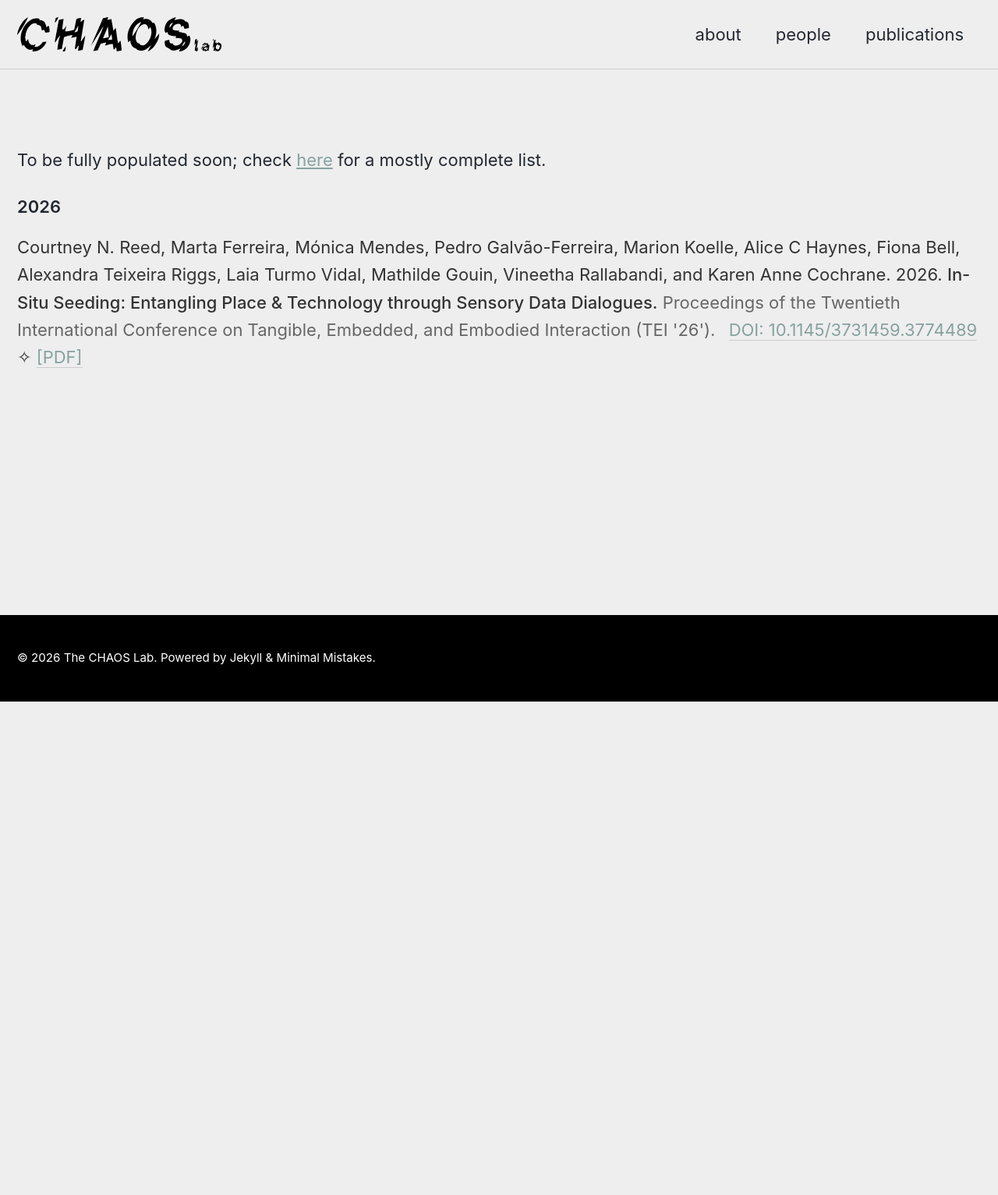
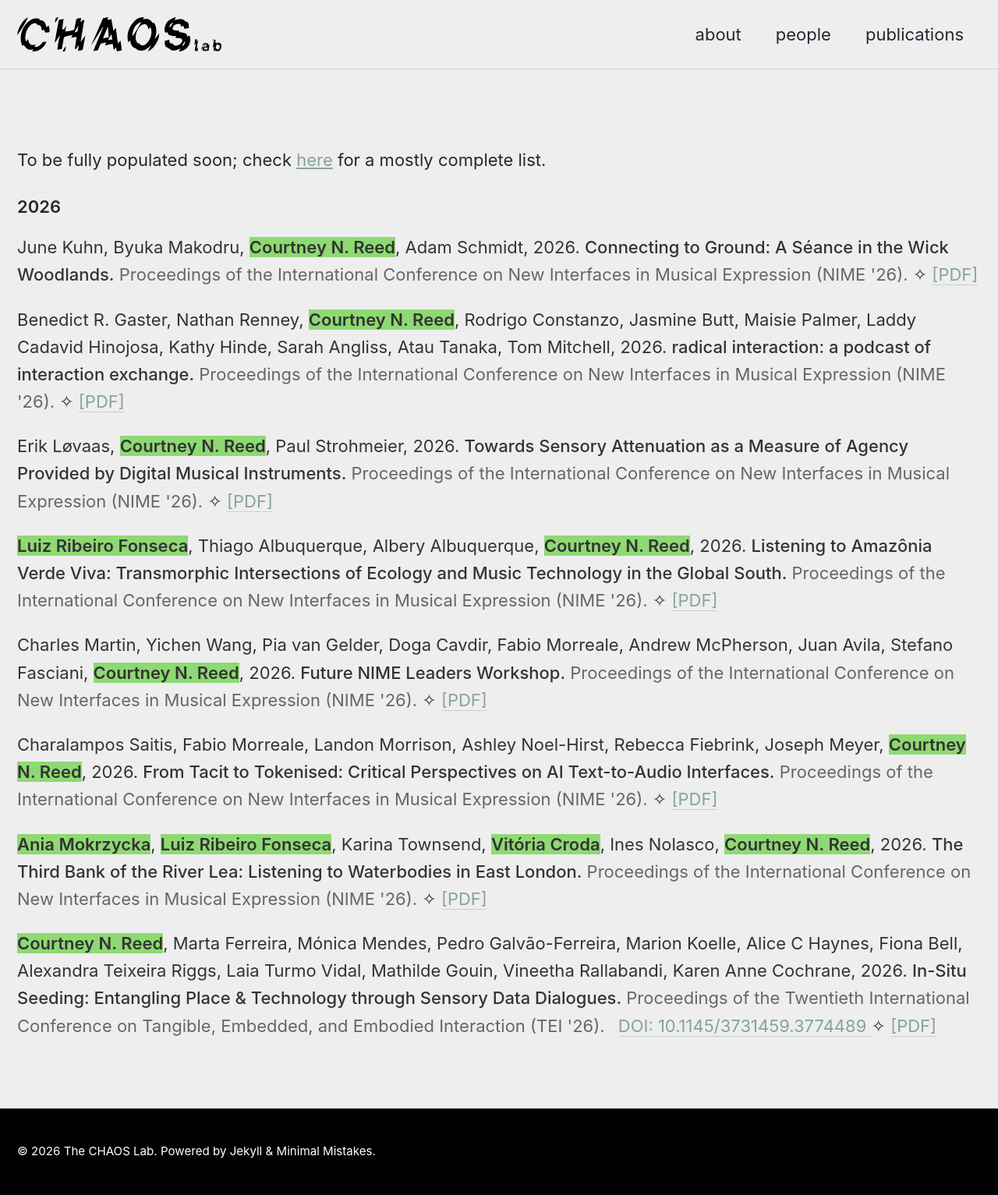
Before and after one commit to thechaoslab/site, a Jekyll site: the page built from _pages/publications.md, in a window 1280 px wide. Shown: the whole page at 78% size. Built offline with Jekyll 4.4.1, drawn with Linux system fonts in a browser that asks for light colours; cached includes are drawn as plain includes; before the commit the page ends 900 px from its top, so only the background shows below that.

Commit message:
add 2026 pubs and formatting

```diff
--- a/_config.yml
+++ b/_config.yml
@@ -331,3 +331,10 @@ defaults:
       comments: # true
       share: true
       related: true
+
+# Lab Members (for pub list)
+lab_members:
+  - "Courtney N. Reed"
+  - "Luiz Ribeiro Fonseca"
+  - "Ania Mokrzycka"
+  - "Vitória Croda"
--- a/_data/publications.yml
+++ b/_data/publications.yml
@@ -2,16 +2,54 @@
 
 - year: 2026
   items:
-    - authors: "Courtney N. Reed, Marta Ferreira, Mónica Mendes, Pedro Galvão-Ferreira, Marion Koelle, Alice C Haynes, Fiona Bell, Alexandra Teixeira Riggs, Laia Turmo Vidal, Mathilde Gouin, Vineetha Rallabandi, and Karen Anne Cochrane"
+
+    - authors: "June Kuhn, Byuka Makodru, Courtney N. Reed, Adam Schmidt"
+      title: "Connecting to Ground: A Séance in the Wick Woodlands"
+      venue: "Proceedings of the International Conference on New Interfaces in Musical Expression (NIME '26)"
+      doi: ""
+      pdf: "Kuhn_NIME2026_ConnectingGround.pdf"
+
+    - authors: "Benedict R. Gaster, Nathan Renney, Courtney N. Reed, Rodrigo Constanzo, Jasmine Butt, Maisie Palmer, Laddy Cadavid Hinojosa, Kathy Hinde, Sarah Angliss, Atau Tanaka, Tom Mitchell"
+      title: "radical interaction: a podcast of interaction exchange"
+      venue: "Proceedings of the International Conference on New Interfaces in Musical Expression (NIME '26)"
+      doi: ""
+      pdf: "Gaster_NIME2026_radicalinteraction.pdf"
+
+    - authors: "Erik Løvaas, Courtney N. Reed, Paul Strohmeier"
+      title: "Towards Sensory Attenuation as a Measure of Agency Provided by Digital Musical Instruments"
+      venue: "Proceedings of the International Conference on New Interfaces in Musical Expression (NIME '26)"
+      doi: ""
+      pdf: "Lovaas_NIME2026_SensoryAttenuation.pdf"
+
+    - authors: "Luiz Ribeiro Fonseca, Thiago Albuquerque, Albery Albuquerque, Courtney N. Reed"
+      title: "Listening to Amazônia Verde Viva: Transmorphic Intersections of Ecology and Music Technology in the Global South"
+      venue: "Proceedings of the International Conference on New Interfaces in Musical Expression (NIME '26)"
+      doi: ""
+      pdf: "RibeiroFonseca_NIME2026_AmazoniaVerdeViva.pdf"
+
+    - authors: "Charles Martin, Yichen Wang, Pia van Gelder, Doga Cavdir, Fabio Morreale, Andrew McPherson, Juan Avila, Stefano Fasciani, Courtney N. Reed"
+      title: "Future NIME Leaders Workshop"
+      venue: "Proceedings of the International Conference on New Interfaces in Musical Expression (NIME '26)"
+      doi: ""
+      pdf: "Martin_NIME2026_FutureLeaders.pdf"
+
+    - authors: "Charalampos Saitis, Fabio Morreale, Landon Morrison, Ashley Noel-Hirst, Rebecca Fiebrink, Joseph Meyer, Courtney N. Reed"
+      title: "From Tacit to Tokenised: Critical Perspectives on AI Text-to-Audio Interfaces"
+      venue: "Proceedings of the International Conference on New Interfaces in Musical Expression (NIME '26)"
+      doi: ""
+      pdf: "Saitis_NIME2026_TacitTokenised.pdf"
+
+    - authors: "Ania Mokrzycka, Luiz Ribeiro Fonseca, Karina Townsend, Vitória Croda, Ines Nolasco, Courtney N. Reed"
+      title: "The Third Bank of the River Lea: Listening to Waterbodies in East London"
+      venue: "Proceedings of the International Conference on New Interfaces in Musical Expression (NIME '26)"
+      doi: ""
+      pdf: "Mokrzycka_NIME2026_ThirdBank.pdf"
+
+    - authors: "Courtney N. Reed, Marta Ferreira, Mónica Mendes, Pedro Galvão-Ferreira, Marion Koelle, Alice C Haynes, Fiona Bell, Alexandra Teixeira Riggs, Laia Turmo Vidal, Mathilde Gouin, Vineetha Rallabandi, Karen Anne Cochrane"
       title: "In-Situ Seeding: Entangling Place & Technology through Sensory Data Dialogues"
-      venue: "Proceedings of the Twentieth International Conference on Tangible, Embedded, and Embodied Interaction (TEI '26')"
+      venue: "Proceedings of the Twentieth International Conference on Tangible, Embedded, and Embodied Interaction (TEI '26)"
       doi: "10.1145/3731459.3774489"
       pdf: "Reed_TEI26_DataDialogues.pdf"
-
-    # - authors: "Authors"
-    #   title: "Title 1"
-    #   venue: "Publication info"
-    #   doi: "https://doi.org/10.xxxx/example1"
 
 # - year: 2025
 #   items:
--- a/_layouts/publications.html
+++ b/_layouts/publications.html
@@ -31,7 +31,23 @@ layout: default
         		<li class="pub-item fade-in"
     				style="transition-delay: {{ forloop.index0 | times: 0.08 }}s;">
 
-				  	<span class="pub-authors">{{ pub.authors }}.</span>
+            {% assign authors = pub.authors | split: ", " %}
+
+            <span class="pub-authors">
+              {% for author in authors %}
+                {% assign clean_author = author | strip %}
+
+                {% if site.lab_members contains clean_author %}
+                  <span class="lab-author">{{ clean_author }}</span>,
+                {% else %}
+                  <span class="author">{{ clean_author }}</span>,
+                {% endif %}
+                <!-- {% if forloop.last %}.{% else %}, {% endif %} -->
+              {% endfor %}
+            </span>
+
+				  	<!-- <span class="pub-authors">{{ pub.authors }}.</span> -->
+
             <span class="pub-year">{{ year.year }}.</span>
 				 	  <span class="pub-title">{{ pub.title }}.</span>
 				  	<span class="pub-venue">{{ pub.venue }}.</span>
--- /dev/null
+++ b/_sass/lab-author.scss
@@ -0,0 +1,4 @@
+.lab-author {
+  background-color: #8ed973;
+  font-weight: 600;
+}
--- a/assets/css/main.scss
+++ b/assets/css/main.scss
@@ -10,3 +10,4 @@ search: false
 @import "pubsstyle";
 @import "quad-box";
 @import "person-card";
+@import "lab-author";
```
Also changed, not shown: 9 other files.
